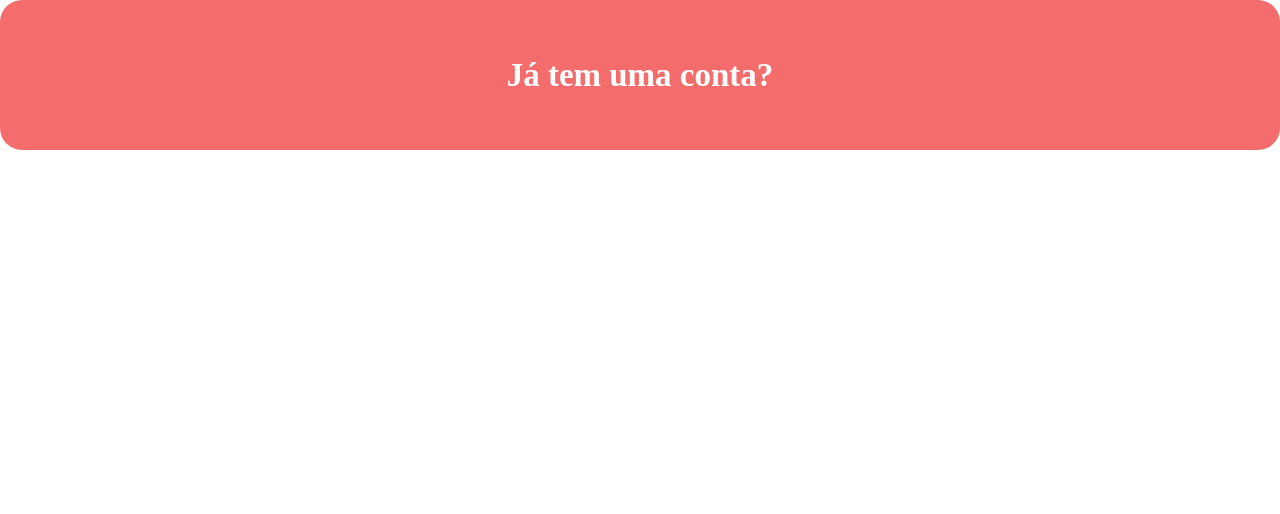
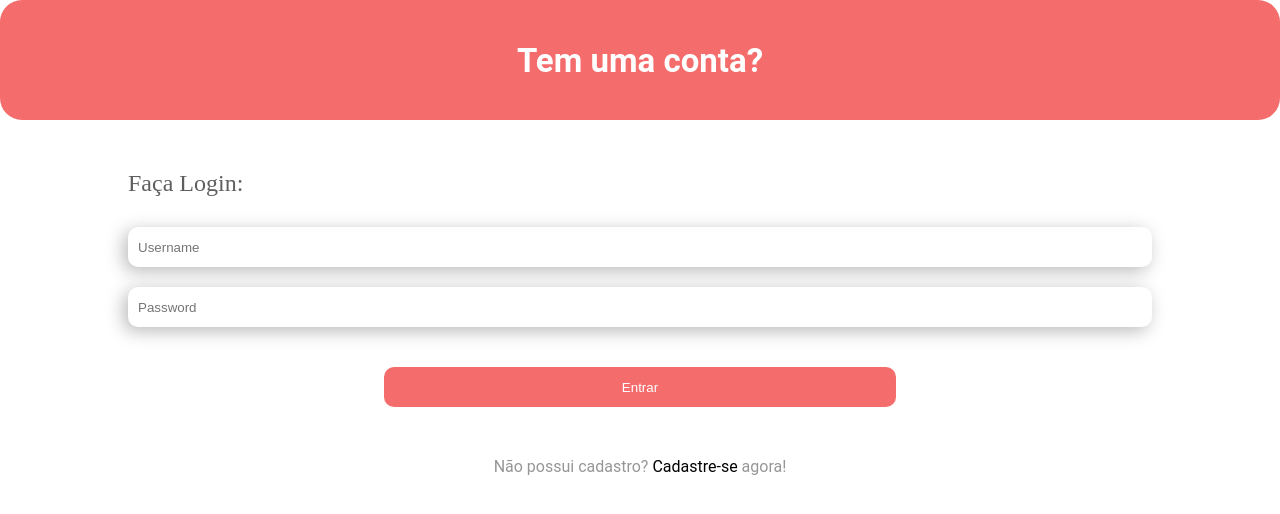
Before and after one commit to Tony-Freire/projeto14--castelo_dos_livros--front, a React (Create React App) app: page / in a window 1280 px wide. Shown: the top 514 px of the page. Built offline with nearby package versions, Linux system fonts and the light colour scheme.

Commit message:
Layout da Tela de login Finalizada

```diff
--- a/src/Components/Login.js
+++ b/src/Components/Login.js
@@ -1,12 +1,40 @@
-import styled from "styled-components"
+import { useState } from "react";
+import styled from "styled-components";
+
 
 export default function Login(){
+    const [formLog, setFormLog] = useState();
+
+    function handleForm({name, value}){
+        console.log(name, value)
+        setFormLog({...formLog, [name]:value})
+    }
+
+    function sendForm(e){
+        e.preventDefault()
+        console.log(formLog)
+    }
+
     return(
     <Content>
         <HeaderContent>
-            <h2>Já tem uma conta?</h2>
-
+            <h2>Tem uma conta?</h2>
         </HeaderContent>
+        <LoginContent>
+            <h2>Faça Login:</h2>
+            <FormLogin>
+                <input type="text" placeholder="Username" name="username" onChange={(e) => handleForm({
+                    name:e.target.name,
+                    value:e.target.value
+                })} />
+                <input type="password" placeholder="Password" name="password" onChange={(e) => handleForm({
+                    name:e.target.name,
+                    value:e.target.value
+                })} />
+            </FormLogin>
+        </LoginContent>
+        <Button onClick={sendForm} >Entrar</Button>
+        <ToSign>Não possui cadastro? <span>Cadastre-se</span> agora!</ToSign>
     </Content>)
 }
 
@@ -14,6 +42,8 @@ const Content = styled.div`
     display: flex;
     justify-content: center;
     align-items: center;
+    flex-direction: column;
+    font-family: 'Roboto';
 `
 
 const HeaderContent = styled.div`
@@ -21,13 +51,67 @@ const HeaderContent = styled.div`
     justify-content: center;
     align-items: center;
     width: 100%;
-    height: 150px;
+    height: 120px;
     background: #F46C6C;
     border-radius: 22px;
     color: white;
     font-size: 22px;
 
-    h4 {
-        padding: 20px
+    h2 {
+        width:50%;
+        padding: 10px;
+        text-align: center;
     }
 `
+
+const LoginContent = styled.div`
+    margin-top: 50px;
+    width: 80%;
+    display: flex;
+    justify-content: flex-start;
+    flex-direction: column;
+
+    h2 {
+        margin-bottom: 10px;
+        font-family: 'Work Sans';
+        font-weight: 500;
+        font-style: normal;
+        color: rgba(0, 0, 0, 0.63);
+    }
+`
+
+const FormLogin = styled.form`
+    display: flex;
+    justify-content:flex-start;
+    align-items: space-around;
+    flex-direction:column;
+
+    input {
+        margin-top: 20px;
+        padding:10px;
+        height:40px;
+        border:none;
+        border-radius:10px;
+        box-shadow: -4px 4px 18px 0px #00000047;
+    }
+`
+const Button = styled.button`
+    width:40%;
+    height:40px;
+    border:none;
+    border-radius:10px;
+    background: #F46C6C;
+    color:#FFFFFF;
+    margin-top: 40px;
+`
+
+const ToSign = styled.div`
+    margin: 50px;
+    width:90%;
+    color:#969696;
+    text-align:center;
+
+    span {
+        color:#000000;
+    }
+`
```
